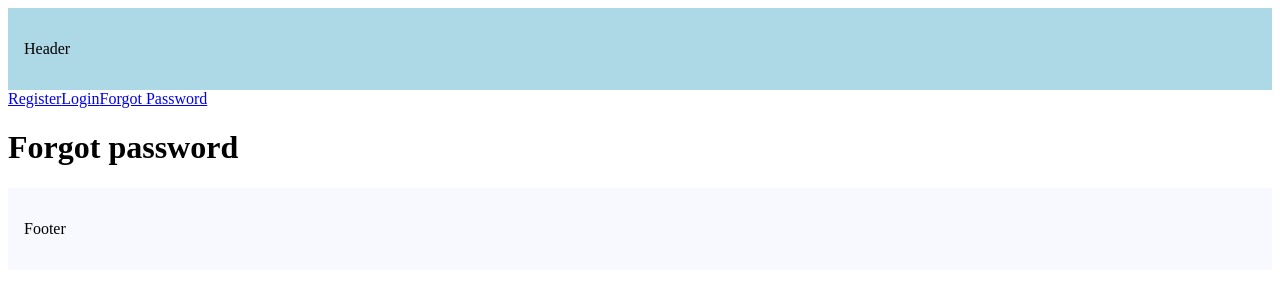
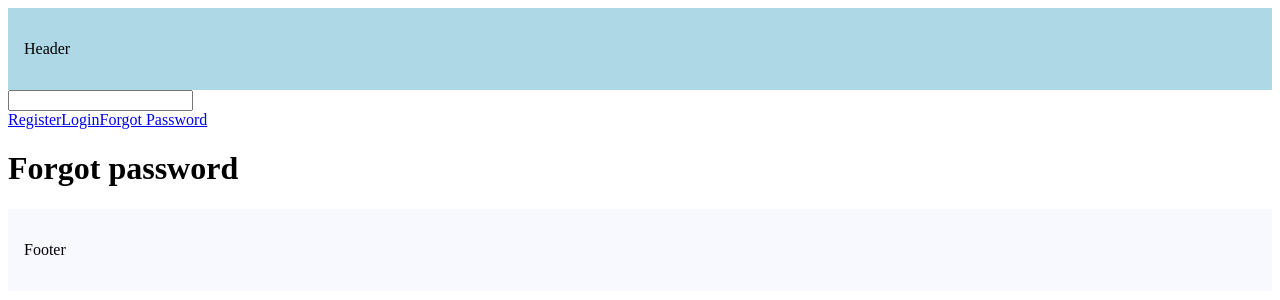
Before and after one commit to SCASTELLANO6044/NextJs-Learn, a Next.js app: page /forgot-password in a window 1280 px wide. Shown: the top 300 px of the page. Built offline with nearby package versions, Linux system fonts and the light colour scheme.

Commit message:
⚡ Templates

```diff
--- a/app/(auth)/layout.tsx
+++ b/app/(auth)/template.tsx
@@ -2,6 +2,7 @@
 
 import Link from "next/link";
 import { usePathname } from "next/navigation";
+import { useState } from "react";
 import "./style.css"
 
 const navLinks = [
@@ -15,9 +16,13 @@
 }: {
     children: React.ReactNode;
 }){
+    const [input, setInput] = useState();
     const pathName = usePathname();
     return (
         <div>
+            <div>
+                <input value={input} onChange={(e)=> setInput(e.target.value)} />
+            </div>
             {navLinks.map((link) => {
                 const isActive = pathName === link.href ||
                     (pathName.startsWith(link.href) && link.href !== "/")
```
